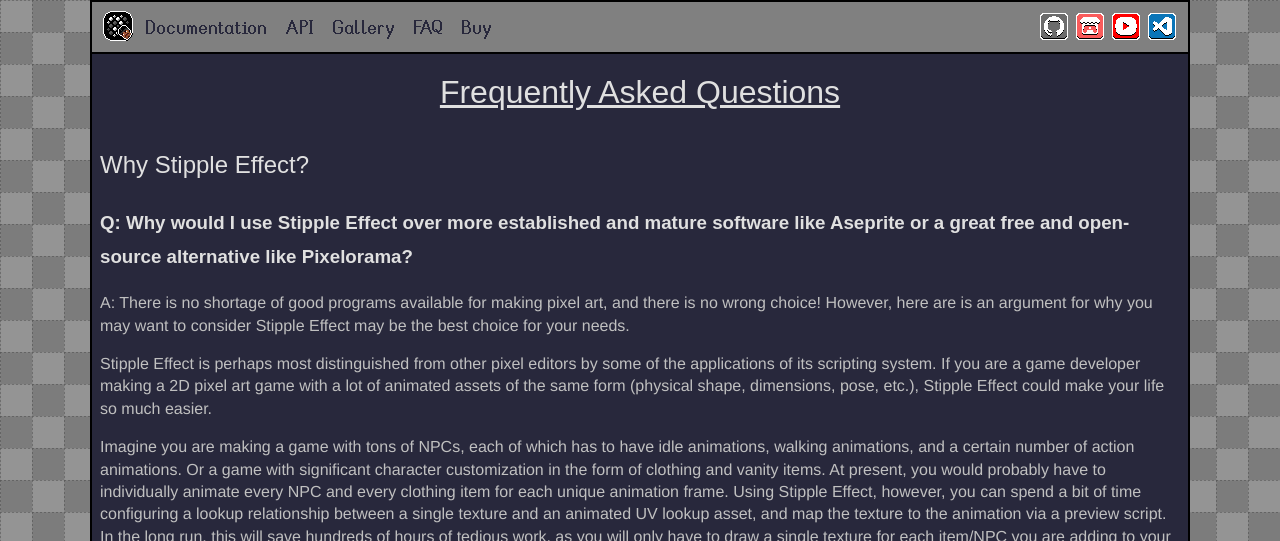
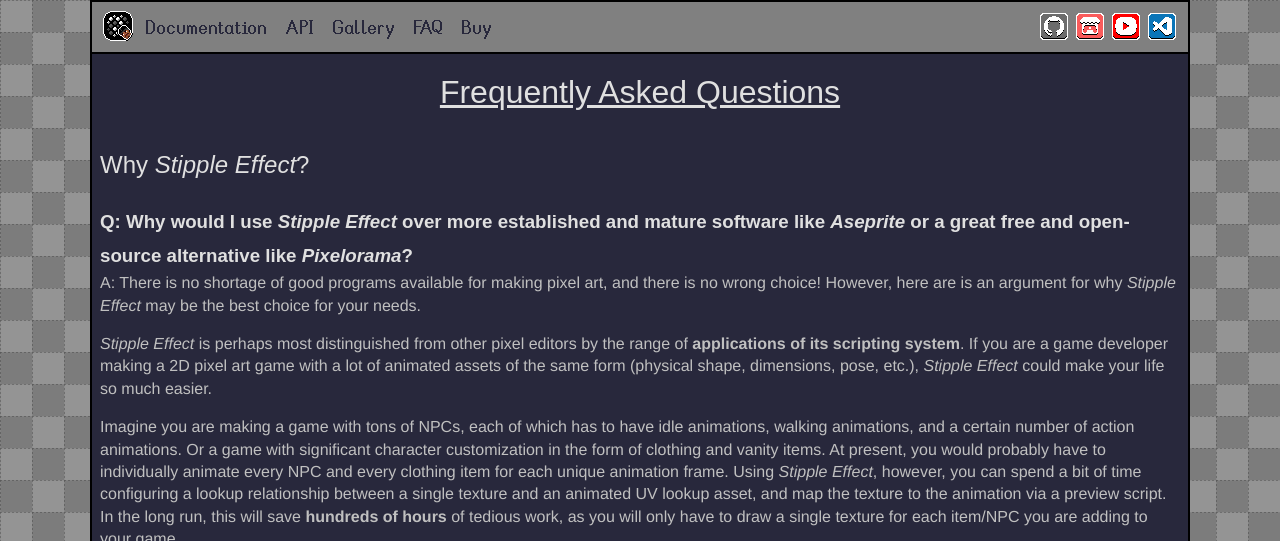
Before and after one commit to stipple-effect/stipple-effect.github.io, a Jekyll site: the page built from faq.md, in a window 1280 px wide and 1400 px high, cut to the strip 0-541 px from the top of the window. Built offline with Jekyll 4.4.1, drawn with Linux system fonts in a browser that asks for light colours; some web fonts are replaced; our own code applies the rules of GitHub Pages for plain Markdown files; some of the changed text lies outside the part shown.

Commit message:
Progress and styling improvements

```diff
--- a/assets/css/style.scss
+++ b/assets/css/style.scss
@@ -198,13 +198,26 @@
 
         img {
             max-width: 100%;
+            border: 1px solid black;
         }
     }
 }
 
 .core-content, .content {
-    ul {
+    ul, ol {
         padding-left: 20px;
+    }
+
+    h2, h3, p, li {
+        margin-bottom: 0;
+
+        img {
+            vertical-align: middle;
+        }
+    }
+
+    h2+p, h3+p, .fake-h4-body {
+        margin-top: 0;
     }
 }
 
--- a/assets/js/logic.js
+++ b/assets/js/logic.js
@@ -1,5 +1,6 @@
 window.onload = () => {
     parseDeltascript();
+    formatFakeH4Bodies();
 };
 
 function parseDeltascript() {
@@ -32,3 +33,19 @@
         }
     });
 }
+
+function formatFakeH4Bodies() {
+    const coreContentParagraphs = document.querySelectorAll('.core-content p:has(strong:only-child)');
+    const contentParagraphs = document.querySelectorAll('.content p:has(strong:only-child)');
+
+    const allParagraphs = [...coreContentParagraphs, ...contentParagraphs];
+
+    allParagraphs.forEach(fakeHeader => {
+        if (fakeHeader.childNodes.length === 1) {
+            const body = fakeHeader.nextElementSibling;
+
+            if (body instanceof Element)
+                body.setAttribute("class", "fake-h4-body");
+        }
+    });
+}
--- a/faq.md
+++ b/faq.md
@@ -4,15 +4,15 @@
 
 # Frequently Asked Questions
 
-## Why Stipple Effect?
+## Why *Stipple Effect*?
 
-### **Q: Why would I use Stipple Effect over more established and mature software like Aseprite or a great free and open-source alternative like Pixelorama?**
+### **Q: Why would I use _Stipple Effect_ over more established and mature software like _Aseprite_ or a great free and open-source alternative like _Pixelorama_?**
 
-A: There is no shortage of good programs available for making pixel art, and there is no wrong choice! However, here are is an argument for why you may want to consider Stipple Effect may be the best choice for your needs.
+A: There is no shortage of good programs available for making pixel art, and there is no wrong choice! However, here are is an argument for why *Stipple Effect* may be the best choice for your needs.
 
-Stipple Effect is perhaps most distinguished from other pixel editors by some of the applications of its scripting system. If you are a game developer making a 2D pixel art game with a lot of animated assets of the same form (physical shape, dimensions, pose, etc.), Stipple Effect could make your life so much easier.
+*Stipple Effect* is perhaps most distinguished from other pixel editors by the range of **applications of its scripting system**. If you are a game developer making a 2D pixel art game with a lot of animated assets of the same form (physical shape, dimensions, pose, etc.), *Stipple Effect* could make your life so much easier.
 
-Imagine you are making a game with tons of NPCs, each of which has to have idle animations, walking animations, and a certain number of action animations. Or a game with significant character customization in the form of clothing and vanity items. At present, you would probably have to individually animate every NPC and every clothing item for each unique animation frame. Using Stipple Effect, however, you can spend a bit of time configuring a lookup relationship between a single texture and an animated UV lookup asset, and map the texture to the animation via a preview script. In the long run, this will save hundreds of hours of tedious work, as you will only have to draw a single texture for each item/NPC you are adding to your game.
+Imagine you are making a game with tons of NPCs, each of which has to have idle animations, walking animations, and a certain number of action animations. Or a game with significant character customization in the form of clothing and vanity items. At present, you would probably have to individually animate every NPC and every clothing item for each unique animation frame. Using *Stipple Effect*, however, you can spend a bit of time configuring a lookup relationship between a single texture and an animated UV lookup asset, and map the texture to the animation via a preview script. In the long run, this will save **hundreds of hours** of tedious work, as you will only have to draw a single texture for each item/NPC you are adding to your game.
 
 <div class="media-container">
     <img class="media" src="{{ site.baseurl }}/docs/assets/graphics/complex-preview.gif" alt="Preview script" loading="lazy">
@@ -21,11 +21,11 @@
     </div>
 </div>
 
-Additionally, Stipple Effect is still a very young program. Programs like Aseprite and Pixelorama have been in development for years, and will probably receive major updates at a slower rate than Stipple Effect in the foreseeable future.
+Additionally, *Stipple Effect* is still a very young program. Programs like *Aseprite* and *Pixelorama* have been in development for years, and will probably receive major updates at a slower rate than *Stipple Effect* in the foreseeable future.
 
-### **Q: Why does Stipple Effect use its own scripting language? I don't want to learn a whole programming language for a single program.**
+### **Q: Why does _Stipple Effect_ use its own scripting language? I don't want to learn a whole programming language for a single program.**
 
-A: These were the priorities for scripts when it came time to implement scripting in Stipple Effect:
+A: These were the priorities for scripts when it came time to implement scripting in *Stipple Effect*:
 
 * quick, succinct and easy to write
 * expressive and easy to read
@@ -62,11 +62,11 @@
 
 *Developer's note:*
 
-The downside of implementing a domain-specific language is a lack of tool support. As of now, I have released [a VS Code extension](https://marketplace.visualstudio.com/items?itemName=jordanbunke.deltascript-for-stipple-effect) that provides code highlighting for the Stipple Effect extension dialect of DeltaScript. I plan to include command-line tools for running and debugging DeltaScript code in future Stipple Effect updates.
+The downside of implementing a domain-specific language is a lack of tool support. As of now, I have released [a VS Code extension](https://marketplace.visualstudio.com/items?itemName=jordanbunke.deltascript-for-stipple-effect) that provides code highlighting for the *Stipple Effect* extension dialect of DeltaScript. I plan to include command-line tools for running and debugging DeltaScript code in future *Stipple Effect* updates.
 
 ### **Q: I just want to make pixel art. I don't really care about scripting / don't have any programming experience. Is this program for me?**
 
-A: Yes! Stipple Effect is designed to support you however you want to work. You can get plenty of use out of the program without ever touching the scripting system. Stipple Effect has tons of non-technical, pure pixel art and animation features for you to experiment with.
+A: Yes! *Stipple Effect* is designed to support you however you want to work. You can get plenty of use out of the program without ever touching the scripting system. *Stipple Effect* has tons of non-technical, pure pixel art and animation features for you to experiment with.
 
 ---
 
@@ -74,13 +74,13 @@
 
 ### **Q: How do I get updates?**
 
-A: Stipple Effect is not updated automatically, so you will have to look out for updates and download them when they are released. The best way to do this is to follow the project or the developer somewhere:
+A: *Stipple Effect* is not updated automatically, so you will have to look out for updates and download them when they are released. The best way to do this is to follow the project or the developer somewhere:
 
 * [Star Stipple Effect on GitHub](https://github.com/jbunke/stipple-effect)
 * [Itch.io - Add Stipple Effect to a collection or follow the developer](https://flinkerflitzer.itch.io/stipple-effect)
 * [Follow the developer on X](https://x.com/flinkerflitzer)
 
-It is important to remember whether you bought Stipple Effect via Itch.io or Humble Bundle. When an update is released, **you will have to download the latest version on the same marketplace that you initially purchased the program**. If you cannot remember where you bought Stipple Effect, please contact the developer.
+It is important to remember whether you bought *Stipple Effect* via Itch.io or Humble Bundle. When an update is released, **you will have to download the latest version on the same marketplace that you initially purchased the program**. If you cannot remember where you bought *Stipple Effect*, please contact the developer.
 
 ### **Q: What can I expect from future updates?**
 
```
